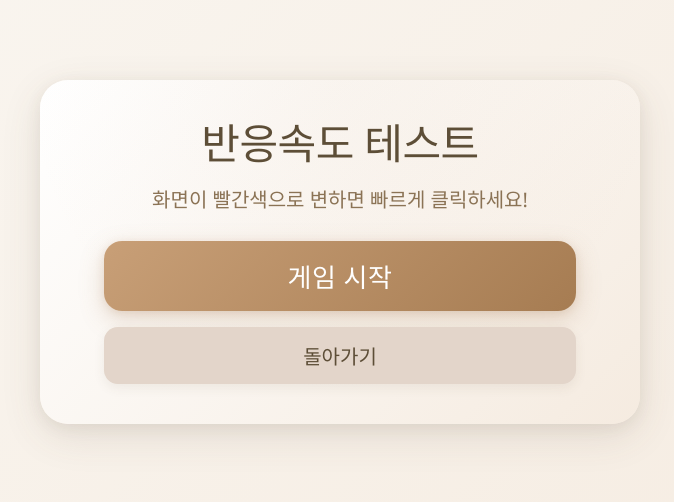
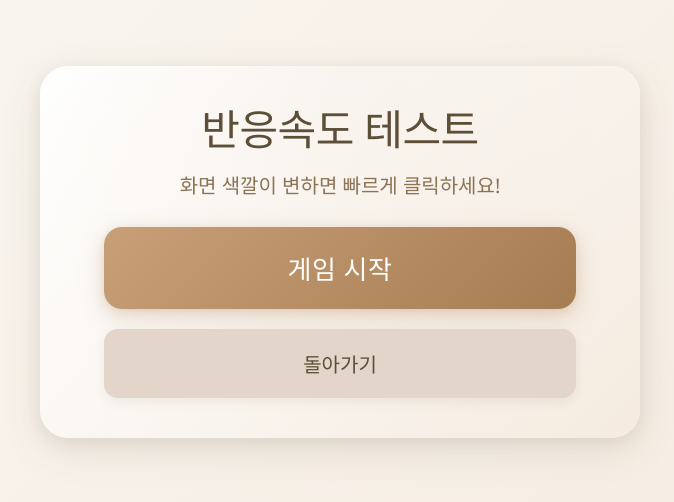
Before and after one commit to wlsdn-0441/bukyeongBooth, a React (Vite) app in the folder BKbooth/: page /game/reaction in a window 1280 px wide. Shown: the part 148-650 px from the top of the page, without its empty margins (300-974 px from the left). Built offline with nearby package versions, Linux system fonts and the light colour scheme; no server answers.

Commit message:
용어  변경

```diff
--- a/BKbooth/src/pages/games/ReactionGame.css
+++ b/BKbooth/src/pages/games/ReactionGame.css
@@ -81,14 +81,14 @@
 }
 
 .start-btn {
-  padding: 2vh 6vw;
-  font-size: clamp(18px, 2.5vw, 26px);
+  padding: 22px 70px;
+  font-size: 26px;
   background: linear-gradient(135deg, #C89F77 0%, #A67C52 100%);
   color: white;
   border: none;
   border-radius: 18px;
   cursor: pointer;
-  margin-bottom: 2vh;
+  margin-bottom: 20px;
   transition: all 0.5s cubic-bezier(0.4, 0, 0.2, 1);
   font-weight: 700;
   box-shadow:
@@ -113,8 +113,8 @@
 }
 
 .back-btn {
-  padding: 1.5vh 5vw;
-  font-size: clamp(16px, 2vw, 20px);
+  padding: 18px 50px;
+  font-size: 20px;
   background: #E3D5CA;
   color: #5D4E37;
   border: 2px solid transparent;
@@ -172,15 +172,15 @@
 }
 
 .waiting-screen h2 {
-  font-size: clamp(36px, 6vw, 54px);
+  font-size: 54px;
   font-weight: 800;
-  margin-bottom: 2vh;
+  margin-bottom: 24px;
   text-shadow: 2px 4px 12px rgba(0, 0, 0, 0.1);
   animation: gentlePulse 2s ease-in-out infinite;
 }
 
 .waiting-screen p {
-  font-size: clamp(18px, 3vw, 26px);
+  font-size: 26px;
   opacity: 0.95;
   font-weight: 500;
   text-shadow: 1px 2px 8px rgba(0, 0, 0, 0.08);
@@ -199,7 +199,7 @@
 
 /* 활성 화면 (따뜻한 카페 라떼 색상) */
 .active-screen {
-  background: linear-gradient(135deg, #C89F77 0%, #B38B6D 100%);
+  background: linear-gradient(135deg, #C89F77 0%, #6e4627 100%);
   color: white;
   animation: activateScreen 0.3s cubic-bezier(0.4, 0, 0.2, 1);
 }
@@ -219,7 +219,7 @@
 }
 
 .active-screen h2 {
-  font-size: clamp(48px, 8vw, 80px);
+  font-size: 80px;
   font-weight: 900;
   animation: bounceCall 0.6s cubic-bezier(0.4, 0, 0.2, 1) infinite;
   text-shadow: 4px 6px 20px rgba(0, 0, 0, 0.15);
--- a/BKbooth/src/pages/games/ReactionGame.jsx
+++ b/BKbooth/src/pages/games/ReactionGame.jsx
@@ -95,7 +95,7 @@ function ReactionGame() {
       <div className="reaction-game">
         <div className="game-container">
           <h1>반응속도 테스트</h1>
-          <p>화면이 빨간색으로 변하면 빠르게 클릭하세요!</p>
+          <p>화면 색깔이 변하면 빠르게 클릭하세요!</p>
           <button className="start-btn" onClick={handleStartGame}>
             게임 시작
           </button>
@@ -113,7 +113,7 @@ function ReactionGame() {
       <div className="reaction-game">
         <div className="game-container too-early">
           <h1>너무 빨리 눌렀습니다!</h1>
-          <p>빨간색 화면이 나타날 때까지 기다려야 합니다.</p>
+          <p>색깔이 변경될 때까지 기다려야 합니다.</p>
           <button className="start-btn" onClick={handleRetry}>
             다시 시작
           </button>
@@ -134,7 +134,7 @@ function ReactionGame() {
         onTouchEnd={handleScreenClick}
       >
         <h2>대기하세요...</h2>
-        <p>화면이 빨간색으로 변할 때까지 기다리세요</p>
+        <p>화면 색깔이 변할 때까지 기다리세요</p>
       </div>
     );
   }
```
